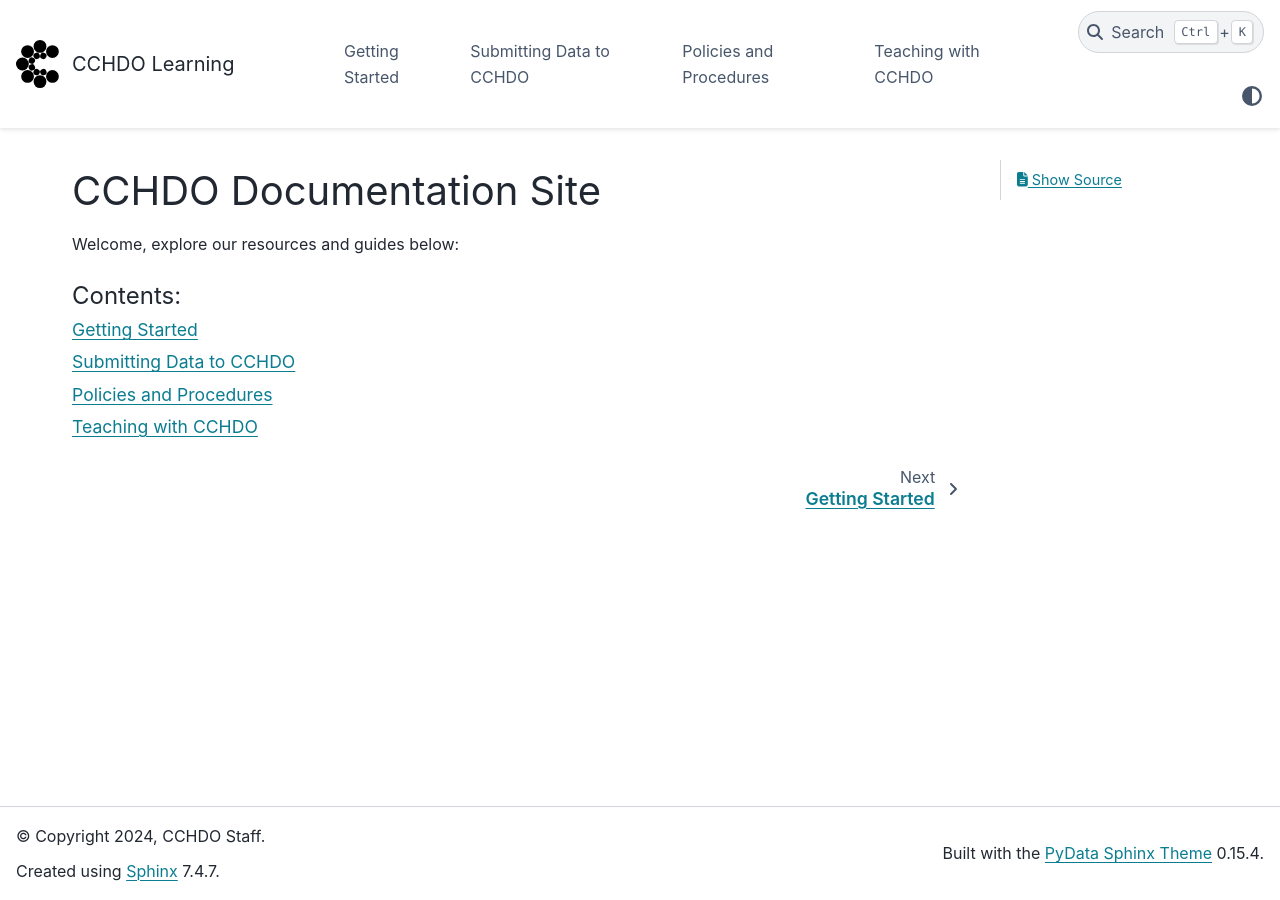
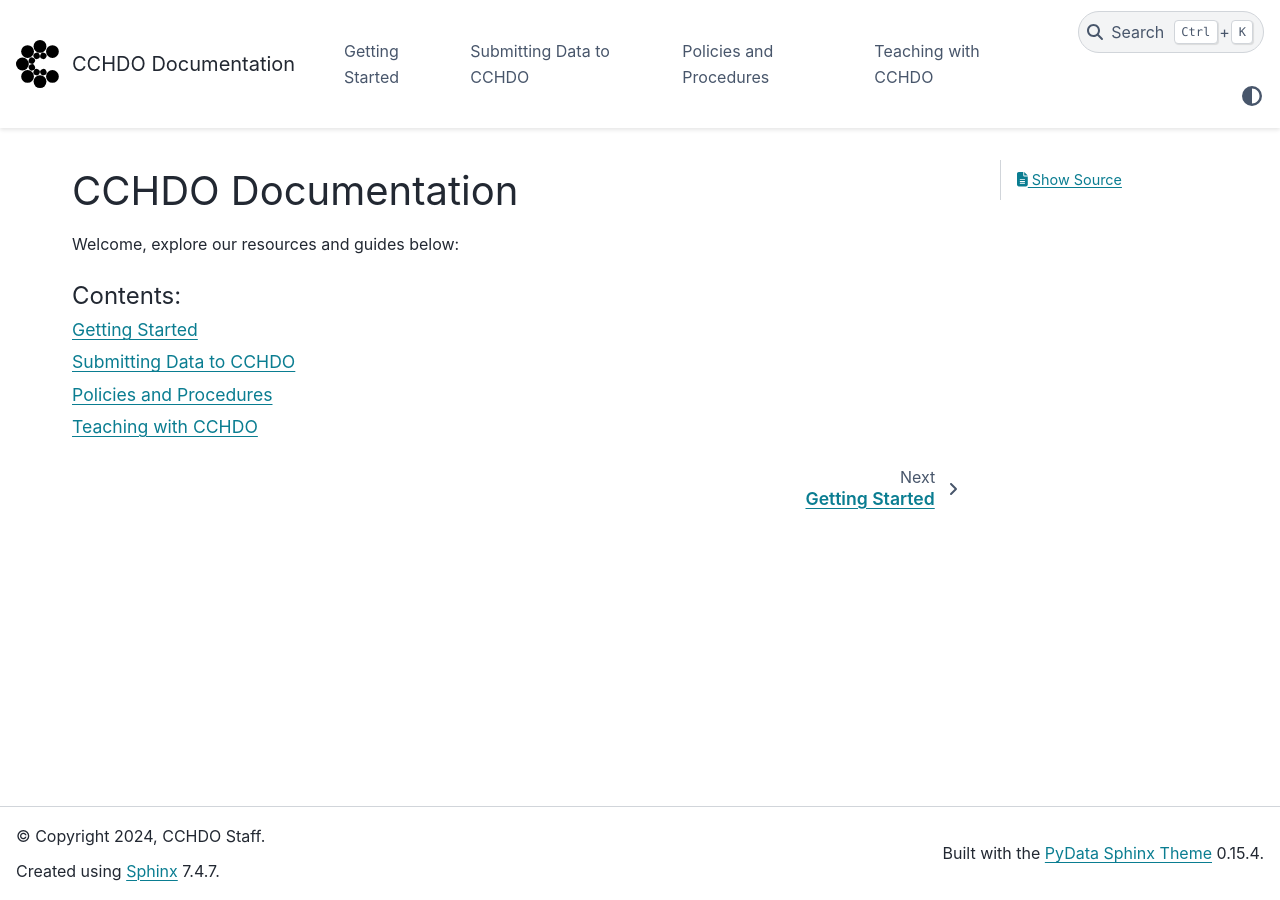
Before and after one commit to cchdo/cchdo-learning-and-guides, a Sphinx documentation site: the page built from docs/index.md, in a window 1280 px wide. Built offline with Sphinx 7.4.7 and the PyData theme 0.15.4, drawn with Linux system fonts in a browser that asks for light colours; pages that are not in the unit, such as notebooks, are missing from menus.

Commit message:
rename site to "CCHDO Documentation"

````diff
--- a/docs/conf.py
+++ b/docs/conf.py
@@ -43,7 +43,7 @@
 
 html_theme_options = {
     "logo": {
-        "text": "CCHDO Learning",
+        "text": "CCHDO Documentation",
         "image_light": "_static/logo_cchdo.svg",
         "image_dark": "_static/logo_cchdo.svg",
     },
--- a/docs/index.md
+++ b/docs/index.md
@@ -1,4 +1,4 @@
-# CCHDO Documentation Site
+# CCHDO Documentation
 
 Welcome, explore our resources and guides below:
 ```{toctree}
````
